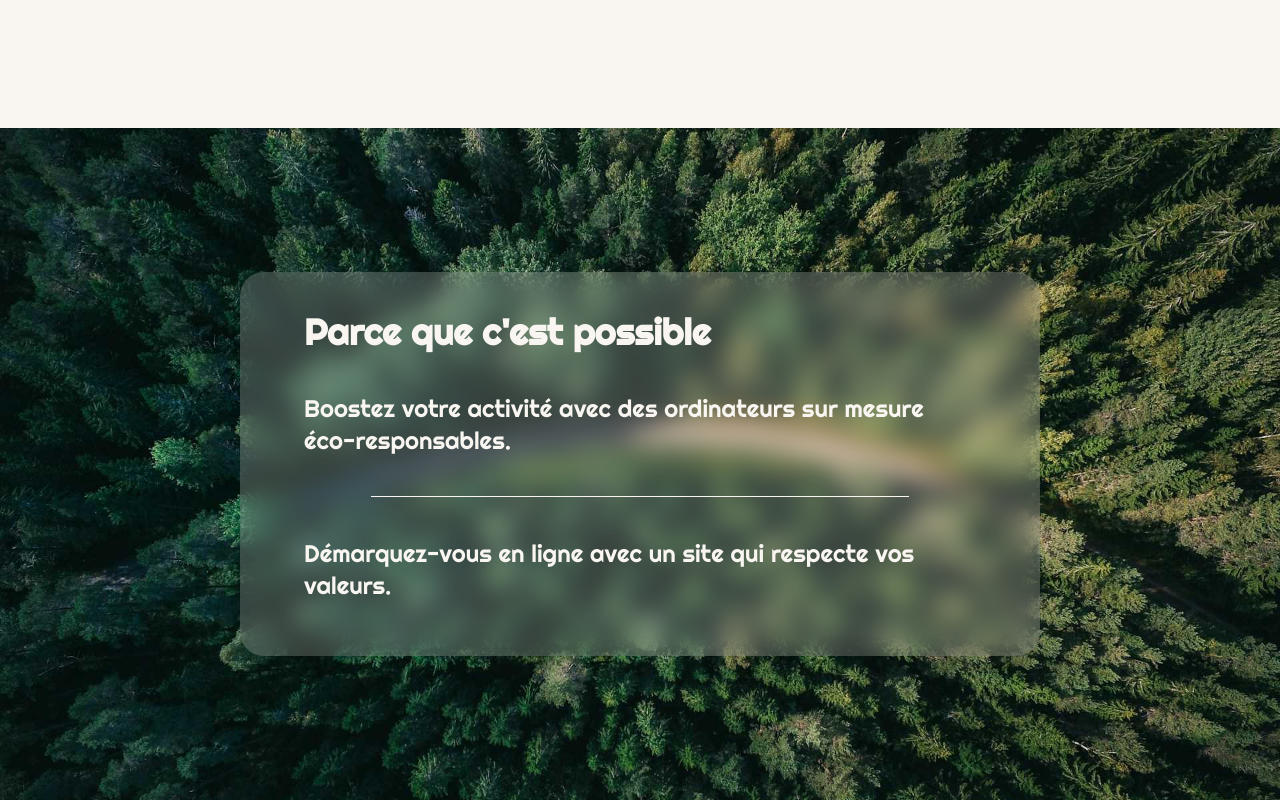
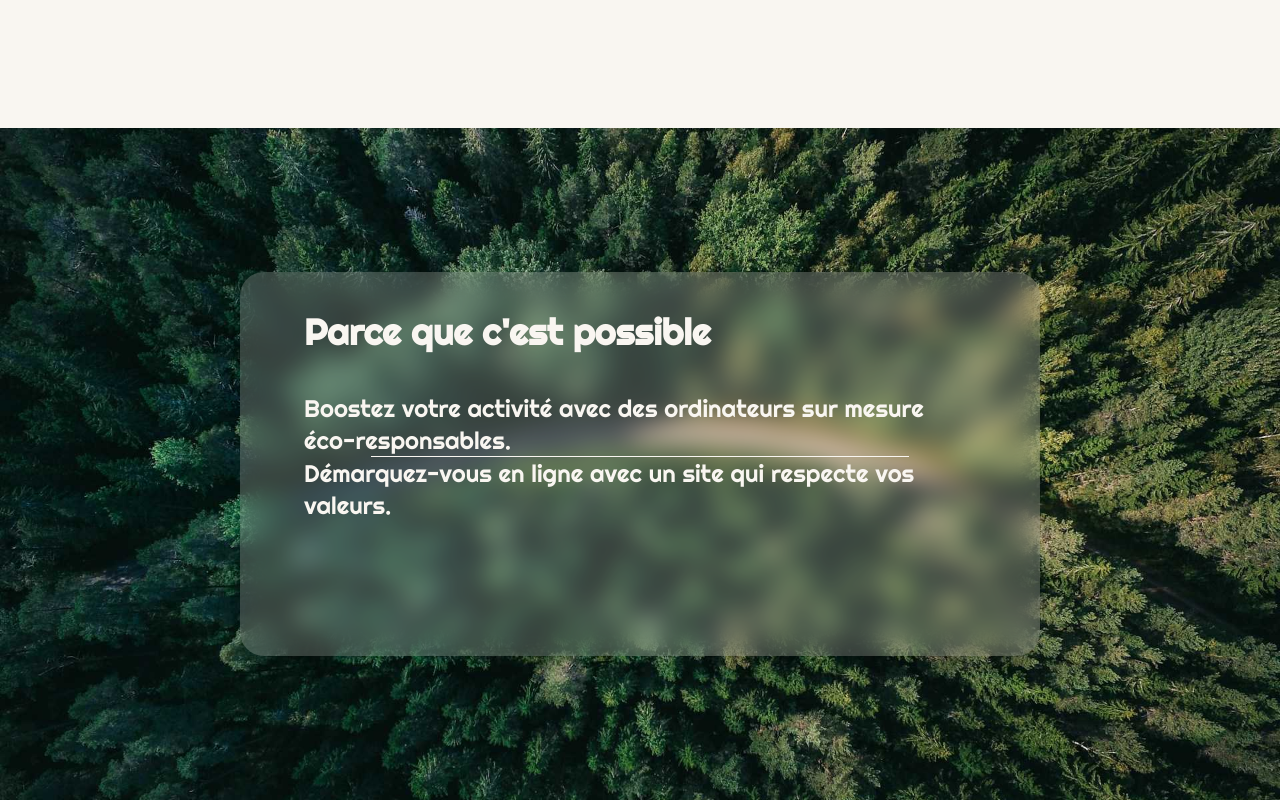
Before and after one commit to Valimp/e-commerce, a Next.js app: page / in a window 1280 px wide. Shown: the part 612-1412 px from the top of the page. Built offline with nearby package versions, Linux system fonts and the light colour scheme.

Commit message:
fix: glassCard animation and separator changes

```diff
--- a/app/components/GlassCard.tsx
+++ b/app/components/GlassCard.tsx
@@ -2,7 +2,7 @@ import React from 'react'
 
 const GlassCard = ({ children }: { children: React.ReactNode }) => {
   return (
-    <div className='w-4/5 h-auto sm:w-[50rem] sm:h-[24rem] bg-egg-white/20 rounded-3xl px-8 sm:px-16 py-10 backdrop-blur-md'>
+    <div className='w-4/5 h-auto sm:w-[50rem] sm:h-[24rem] bg-egg-white/20 rounded-3xl shadow-lg px-8 sm:px-16 py-10 backdrop-blur-md hover:scale-110 duration-300 ease-in-out'>
         { children }
     </div>
   )
--- a/app/components/Separator.tsx
+++ b/app/components/Separator.tsx
@@ -1,8 +1,12 @@
 import React from 'react'
 
-const Separator = () => {
+const Separator = (props: any) => {
   return (
-    <div className='h-[1px] w-4/5 bg-egg-white my-10 m-auto'></div>
+    <div
+    className={`h-[1px] w-4/5 bg-egg-white m-auto`}
+    style={{marginTop: props.horizontal, marginBottom: props.horizontal}}
+    >
+    </div>
   )
 }
 
```
